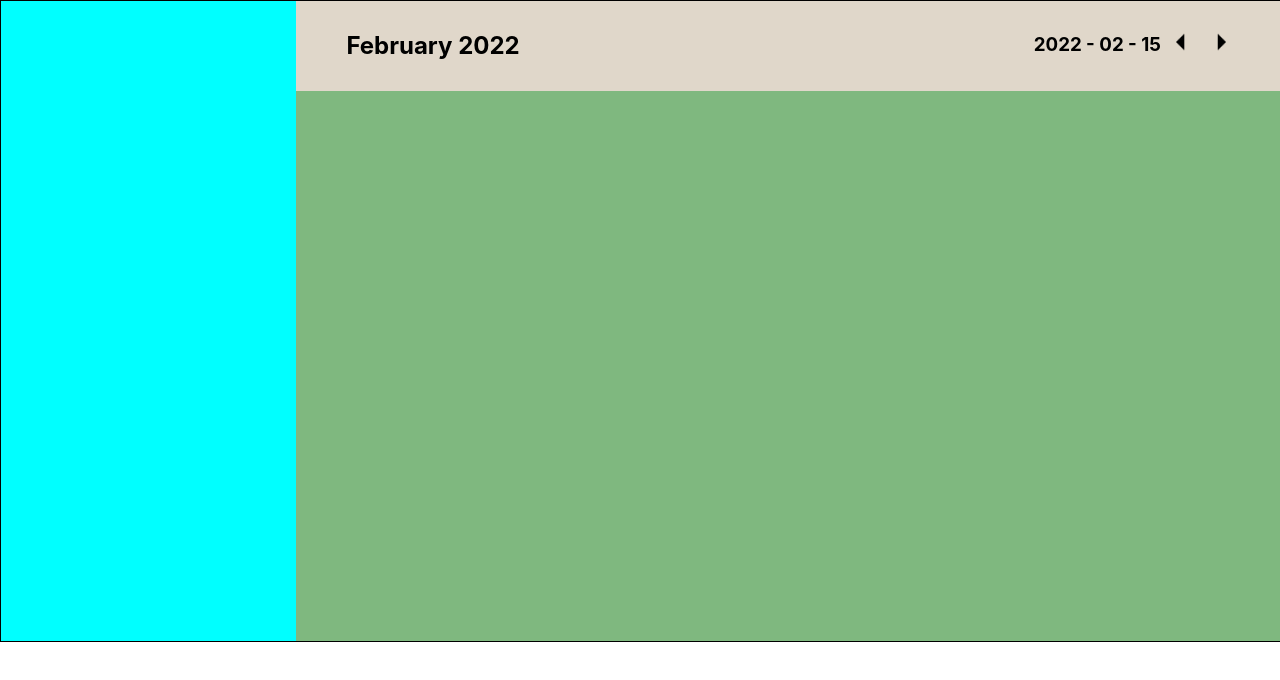
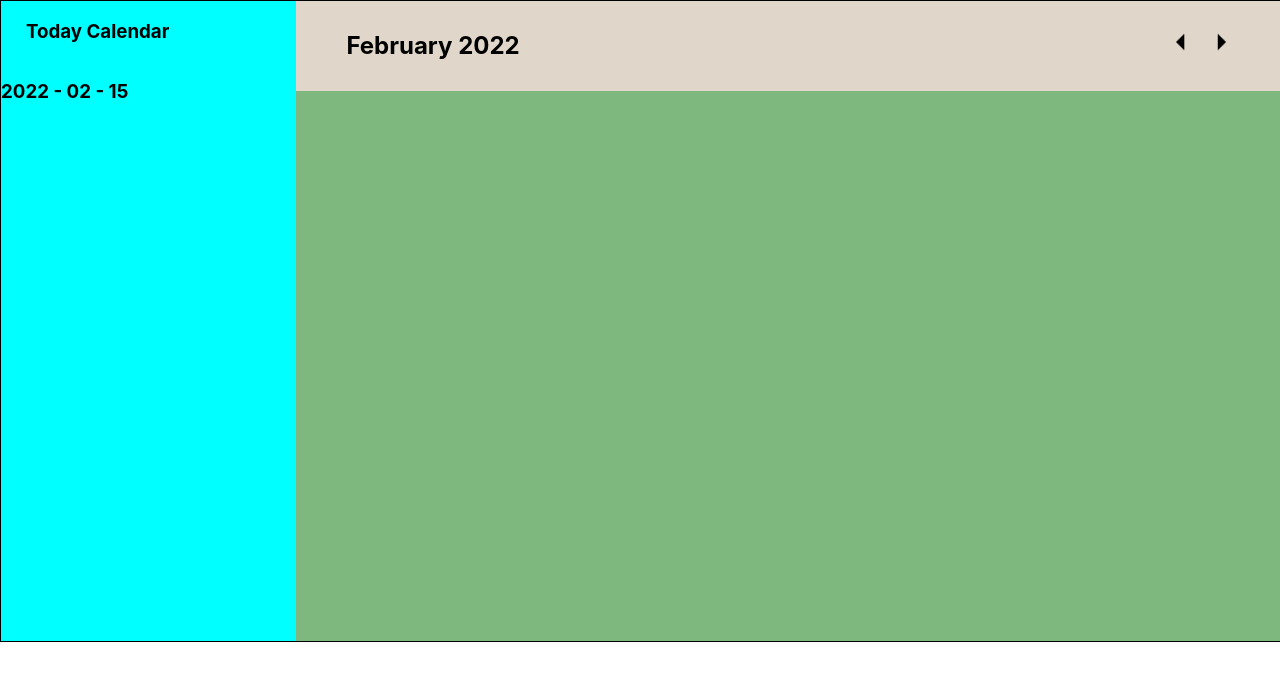
Before and after one commit to iiolo/react-calendar, a React (Create React App) app: page / in a window 1280 px wide. Shown: the top 680 px of the page. Built offline with nearby package versions, Linux system fonts and the light colour scheme.

Commit message:
todo calendar header 생성 - 제목, header component에 있던 날짜 이동

```diff
--- a/src/App.css
+++ b/src/App.css
@@ -20,7 +20,7 @@
     flex-grow: 1;
     background-color: rgb(127, 184, 127);
 }
-/* header */
+/* calendar header */
 .header-container {
     flex-basis: 50px;
     background-color: rgb(224, 215, 202);
@@ -70,3 +70,20 @@
     float: left;
     font-size: 90px;
 }
+
+/* todo calendar header */
+.todoHeader-container {
+    flex-basis: 50px;
+    display: flex;
+    flex-wrap: wrap;
+    justify-content: space-between;
+}
+.todoHeader {
+    box-sizing: border-box;
+    padding-left: 25px;
+}
+
+.todoHeader-today {
+    box-sizing: border-box;
+    padding-right: 25px;
+}
--- a/src/App.js
+++ b/src/App.js
@@ -1,6 +1,7 @@
 import './App.css';
 import Calendar from './Calendar';
 import Header from './Header';
+import TodoHeader from './TodoHeader';
 import moment from 'moment';
 import React, { Component } from 'react';
 
@@ -19,7 +20,11 @@ class App extends Component {
     render() {
         return (
             <div className="layout">
-                <div className="todo-container"></div>
+                <div className="todo-container">
+                    <TodoHeader
+                        today={this.state.today.format('YYYY - MM - DD')}
+                    />
+                </div>
                 <div className="app-container">
                     <Header
                         YearMonth={this.state.YearMonth.format('MMMM YYYY')}
--- a/src/Header.js
+++ b/src/Header.js
@@ -7,9 +7,6 @@ class Header extends Component {
                 <h2 className="header-YearMonth header-middle">
                     {this.props.YearMonth}
                 </h2>
-                <h3 className="header-today header-middle">
-                    {this.props.today}
-                </h3>
                 <ul className="header-buttons header-middle">
                     <li>
                         <i
--- /dev/null
+++ b/src/TodoHeader.js
@@ -0,0 +1,14 @@
+import React, { Component } from 'react';
+
+class TodoHeader extends Component {
+    render() {
+        return (
+            <div className="todoHeader-container">
+                <h3 className="todoHeader">Today Calendar</h3>
+                <h3 className="todoHeader-today">{this.props.today}</h3>
+            </div>
+        );
+    }
+}
+
+export default TodoHeader;
```
